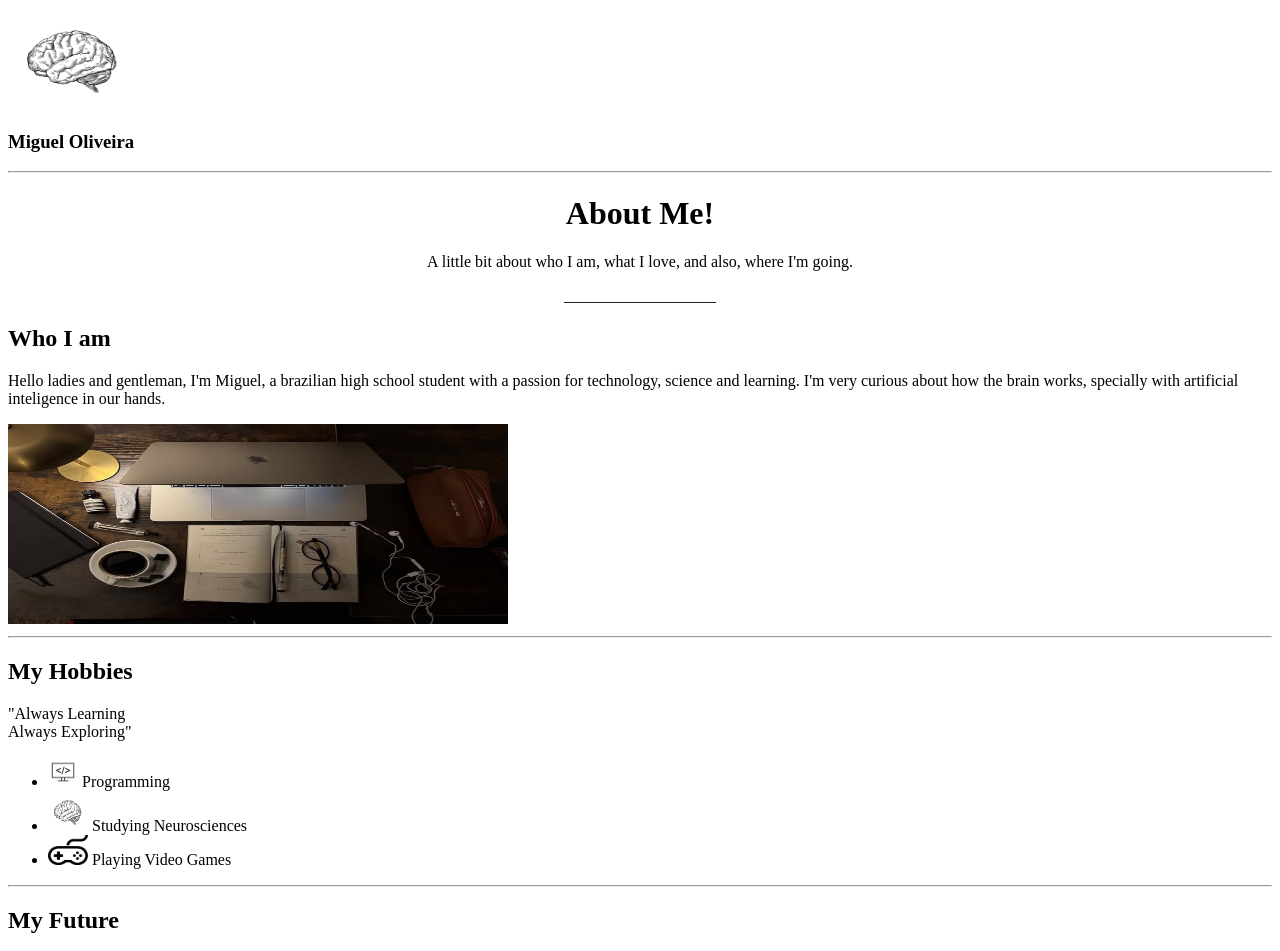
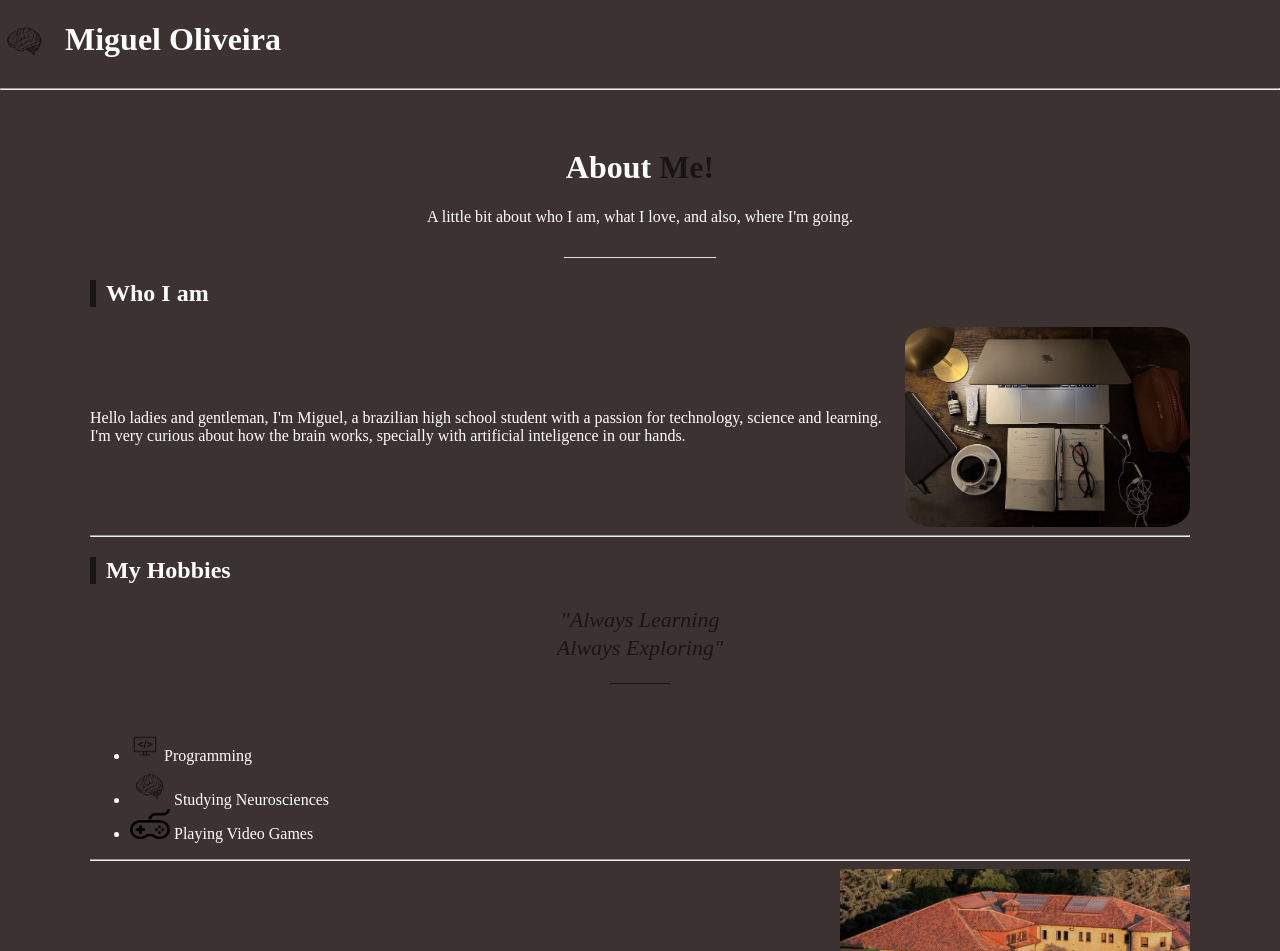
Before and after one commit to migueloliveirasantos/about-me-website, a plain HTML site: page index.html in a window 1280 px wide. Shown: the top 951 px of the page. Drawn offline with Linux system fonts and the light colour scheme.

Commit message:
Update website and fix assignment requirements

```diff
--- a/index.html
+++ b/index.html
@@ -4,13 +4,19 @@
     <meta charset="UTF-8">
     <meta name="viewport" content="width=device-width, initial-scale=1.0">
     <title>Miguel.OS</title>
-    <link rel="stylesheet" href="style.css">
+    <link rel="stylesheet" href="styles.css">
 </head>
 
 <body>
     <div class="logo">
-        <img src="midia/miguel_os_logo.png" alt="Miguel.OS Logo" width="130" height="100">
-        <h3>Miguel Oliveira</h3>
+        <img src="midia/miguel_os_logo.png"
+        alt="Miguel.OS Logo"
+        class="profile-image"
+        >
+
+        <header>
+        <h1 id="main-title">Miguel Oliveira</h1>
+        </header>
     </div>
     <hr>
     <main>
@@ -32,9 +38,18 @@
             Always Exploring"
         </p>
         <ul>
-            <li><img src="midia/programming.png" alt="Programming" width="30" height="30"> Programming</li>
-            <li><img src="midia/miguel_os_logo.png" alt="Neurosciences" width="40" height="40"> Studying Neurosciences</li>
-            <li><img src="midia/videogame.png" alt="Video Games" width="40" height="30"> Playing Video Games</li>
+            <li class="highlight-hobby">
+                <img src="midia/programming.png" alt="Programming" width="30" height="30">
+                Programming
+                </li>
+            <li>
+                <img src="midia/miguel_os_logo.png" alt="Neurosciences" width="40" height="40">
+                 Studying Neurosciences
+                </li>
+            <li>
+                <img src="midia/videogame.png" alt="Video Games" width="40" height="30">
+                 Playing Video Games
+                </li>
         </ul>
     </section>
     <hr>
@@ -61,12 +76,12 @@
 
     <div class="social-links">
 
-        <a href="https://github.com/migueloliveirasantos" target="_blank">
-            GitHub
+        <a href="https://github.com/migueloliveirasantos" target="_blank" rel="noopener">
+            GitHub(opens at a new tab)
         </a>
 
-        <a href="https://www.instagram.com/miguelsantos.os/" target="_blank">
-            Instagram
+        <a href="https://www.instagram.com/miguelsantos.os/" target="_blank" rel="noopener">
+            Instagram(opens at a new tab)
         </a>
     </div>
 
```
